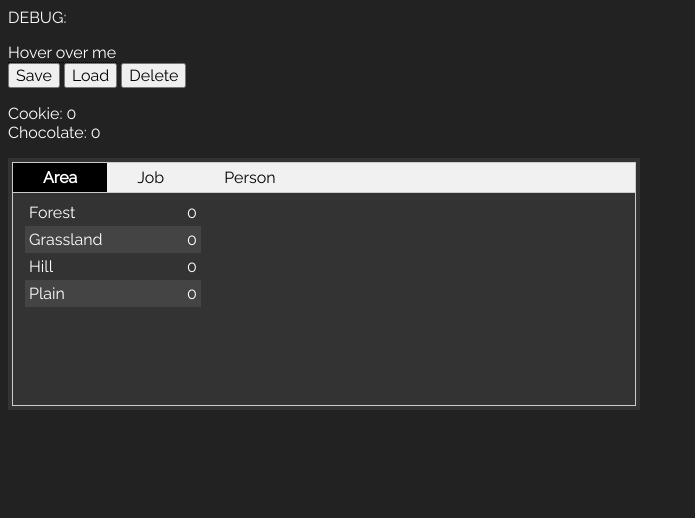
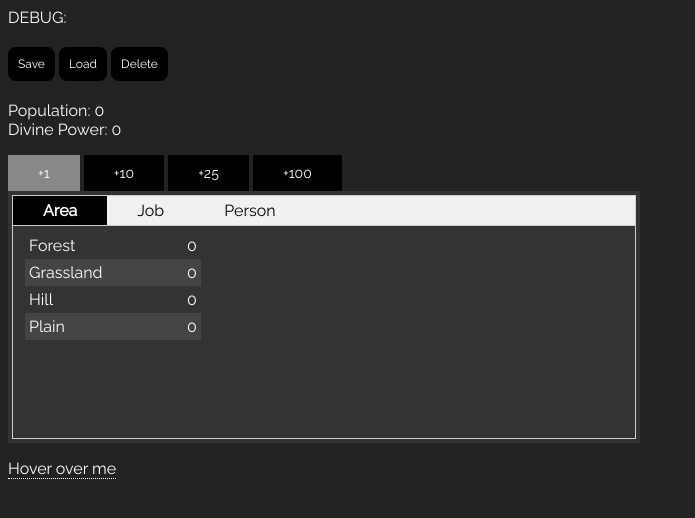
Before and after one commit to h4r1/my-idle, a plain HTML site: page index.html in a window 1280 px wide. Shown: the whole page, without its empty margins (0-695 px from the left). Drawn offline with Linux system fonts and the light colour scheme.

Commit message:
Adding add buttons

```diff
--- a/index.html
+++ b/index.html
@@ -11,23 +11,27 @@
 </div>
 
 
-<div class="tooltip">Hover over me
-  <span class="tooltiptext">Tooltip text</span>
+<div id="control">
+  <button id="save" class="btnControl" onclick="javascript:saveGame()" >Save</button>
+  <button id="load" class="btnControl" onclick="javascript:loadGame()" >Load</button>
+  <button id="delete" class="btnControl" onclick="javascript:deleteGame()" >Delete</button>
+</div>
+
+<!-- Control buttons -->
+<div id="top">
+	<p>
+	Population: <span id="population">0</span><br>
+	Divine Power: <span id="divine">0</span>
+	</p>
 </div>
 
 
-<div id="control">
-  <button id="save" onclick="javascript:saveGame()" >Save</button>
-  <button id="load" onclick="javascript:loadGame()" >Load</button>
-  <button id="load" onclick="javascript:deleteGame()" >Delete</button>
-</div>
-
-
-<div id="top">
-	<p>
-	Cookie: <span id="cookies">0</span><br>
-	Chocolate: <span id="chocolate">0</span>
-	</p>
+<!-- Add buttons -->
+<div id="add">
+<button class="btnAdd active" id="add1" onclick="javascript:addButton(event, 1)">+1</button>
+<button class="btnAdd" id="add10" onclick="javascript:addButton(event, 10)">+10</button>
+<button class="btnAdd" id="add25" onclick="javascript:addButton(event, 25)">+25</button>
+<button class="btnAdd" id="add100" onclick="javascript:addButton(event, 100)">+100</button>
 </div>
 
 
@@ -65,6 +69,13 @@
 </div>
 </td></tr></table>
 
+<p>
+<div class="tooltip">
+Hover over me
+  <span class="tooltiptext">Tooltip text</span>
+</div>
+</p>
+
 <script type="text/javascript" src="config.js"></script>
 <script type="text/javascript" src="main.js"></script>
 
--- a/main.css
+++ b/main.css
@@ -62,7 +62,7 @@ table tr:nth-child(odd) {background: #333}
 .tooltip {
     position: relative;
     display: inline-block;
-    border-bottom: 1px dotted black;
+    border-bottom: 1px dotted white;
 }
 
 .tooltip .tooltiptext {
@@ -97,3 +97,45 @@ table tr:nth-child(odd) {background: #333}
     visibility: visible;
     opacity: 1;
 }
+
+.btnControl {
+    background-color: black;
+	border-radius: 8px;
+    border: none;
+    color: white;
+    padding: 10px 10px;
+    text-align: center;
+    text-decoration: none;
+    display: inline-block;
+    font-size: 12px;
+    margin: 4px 0px;
+    cursor: pointer;
+}
+
+.btnAdd {
+/*	float: left;	 /* creating group button */
+    background-color: black;
+    border: none;
+    color: white;
+    padding: 10px 30px;
+    text-align: center;
+    font-size: 14px;
+	outline: none;
+    cursor: pointer;
+}
+
+.btnAdd:hover {
+    background-color: #444;
+    color: white;
+}
+.btnAdd:active {
+  background-color: #888;
+  box-shadow: 0 5px #666;
+  transform: translateX(4px);
+}
+.btnAdd.active {
+  background-color: #888;
+}
+
+
+</style>
--- a/main.js
+++ b/main.js
@@ -1,16 +1,49 @@
-var gameData = { cookies: 0, chocolate: 0 };
+var gameData = {
+	population: 0, divine: 0
+	, addQty: 0
+};
 
 function refreshUI() {
-  document.getElementById('cookies').innerHTML = gameData.cookies;
-  document.getElementById('chocolate').innerHTML = gameData.chocolate;
+  document.getElementById('population').innerHTML = gameData.population;
+  document.getElementById('divine').innerHTML = gameData.divine;
+};
+
+
+function addButton(evt, pageId) {
+  var tabCtrl = document.getElementById('mytabD');
+  var pageToActivate = document.getElementById(pageId);
+
+  buttonList = document.getElementsByClassName("btnAdd");
+  for (i = 0; i < buttonList.length; i++) {
+        buttonList[i].className = buttonList[i].className.replace(" active", "");
+  }
+
+
+  switch (evt.currentTarget.id) {
+	case "add1":
+		gameData.addQty = 1;
+		break;
+	case "add10":
+		gameData.addQty = 10;
+		break;
+	case "add25":
+		gameData.addQty = 25;
+		break;
+	case "add100":
+		gameData.addQty = 100;
+		break;
+  }
+  gameData.population = gameData.population + gameData.addQty;
+  gameData.divine = gameData.divine + gameData.addQty*2;
+  refreshUI();
+
+  evt.currentTarget.className += " active";
+
 };
 
 
 function activateTab(evt, pageId) {
-  gameData.cookies = gameData.cookies + 1;
-  gameData.chocolate = gameData.chocolate + 2;
 
-  refreshUI();
 
   var tabCtrl = document.getElementById('mytabD');
   var pageToActivate = document.getElementById(pageId);
@@ -33,8 +66,8 @@ function activateTab(evt, pageId) {
 
 function saveGame() {
 	var save = {
-		cookies: gameData.cookies,
-		chocolate: gameData.chocolate
+		population: gameData.population,
+		divine: gameData.divine
 	};
 
 	localStorage.setItem("save",JSON.stringify(save));
@@ -52,8 +85,8 @@ function loadGame() {
 		return;
 	}
 
-	gameData.cookies = save.cookies;
-	gameData.chocolate = save.chocolate;
+	gameData.population = save.population;
+	gameData.divine = save.divine;
 
 	refreshUI();
 };
```
